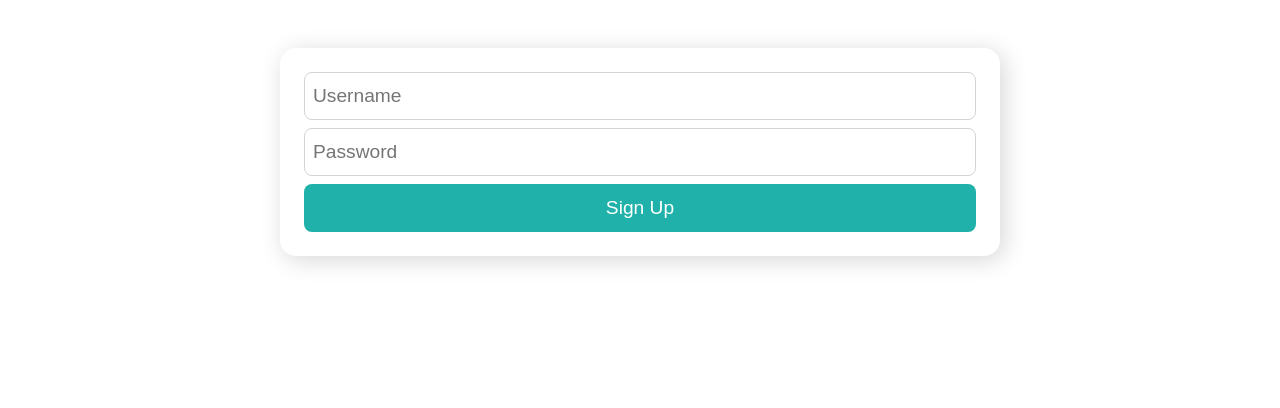
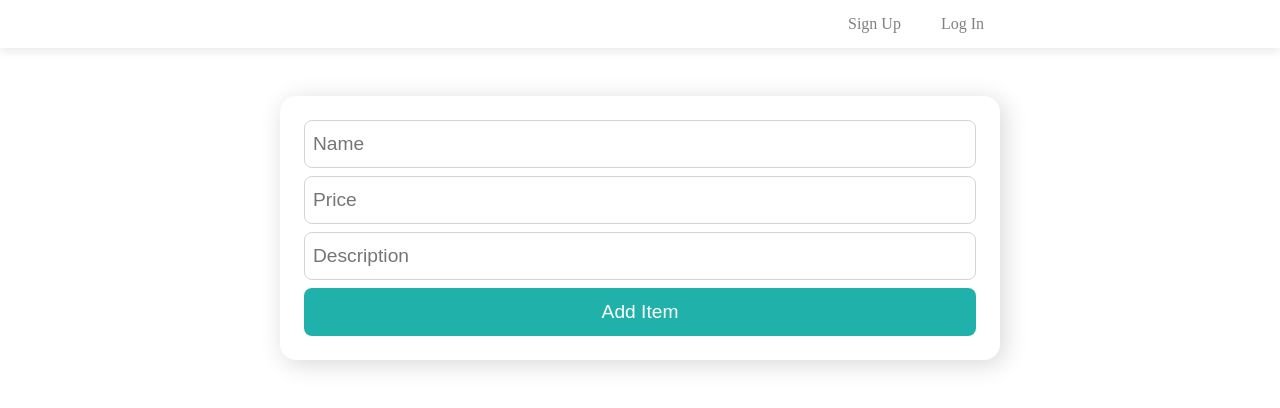
Before and after one commit to Build-Week-African-Marketplace-04/front-end, a React (Create React App) app in the folder sauti-africa/: page /add-item in a window 1280 px wide. Shown: the top 408 px of the page. Built offline with nearby package versions, Linux system fonts and the light colour scheme.

Commit message:
imported Router, built out the navigation and styled the nav bar

```diff
--- a/sauti-africa/src/App.css
+++ b/sauti-africa/src/App.css
@@ -117,20 +117,56 @@ button {
 	font-size: 1.2rem;
 }
 
-.App {
-	padding: 48px;
-}
-
 .container {
 	max-width: 720px;
 	margin: 0 auto;
 	padding: 24px;
 	background-color: white;
-	/* border: 1px solid lightgray; */
 	border-radius: 16px;
 	box-shadow: 4px 4px 24px rgba(0, 0, 0, 0.16);
 	display: flex;
 	flex-direction: column;
+}
+
+.nav-bar {
+	height: 48px;
+	margin-bottom: 48px;
+	padding: 8px 48px;
+	background-color: white;
+	box-shadow: 0px 4px 8px rgba(0, 0, 0, 0.08);
+}
+.nav-container {
+	max-width: 720px;
+	height: 100%;
+	margin: 0 auto;
+	display: flex;
+	align-items: center;
+	justify-content: space-between;
+}
+.main-nav-link {
+	margin-right: 8px;
+	padding: 8px 16px;
+	border: none;
+	border-radius: 8px;
+	background-color: lightseagreen;
+	color: white;
+	text-decoration: none;
+}
+.main-nav-link:hover {
+	background-color: darkslategrey;
+}
+.sub-nav-link {
+	margin-left: 8px;
+	padding: 8px 16px;
+	border: none;
+	border-radius: 8px;
+	background-color: white;
+	color: grey;
+	text-decoration: none;
+}
+.sub-nav-link:hover {
+	background-color: lightgray;
+	color: darkslategrey;
 }
 
 form {
--- a/sauti-africa/src/App.js
+++ b/sauti-africa/src/App.js
@@ -1,11 +1,33 @@
+import React from 'react'
+import { Routes, Route } from 'react-router-dom'
+
+// Styling
 import './App.css';
+
+// Components
+import Navigation from './components/Navigation';
+import ItemList from './components/ItemList';
+import AddItemForm from './components/AddItemForm';
+import Logout from './components/Logout';
 import Signup from './components/Signup';
+import Login from './components/Login';
 
 function App() {
+  const isLoggedIn = localStorage.getItem('token');
+
   return (
     <div className='App'>
+      <Navigation />
       <div className='container'>
-        <Signup />
+        <Routes>
+          {!isLoggedIn && <Route exact path='/' element={<Login/>}/>}
+          {isLoggedIn && <Route exact path='/' element={<ItemList/>}/>}
+          <Route path='/marketplace' element={<ItemList/>}/>
+          <Route path='/add-item' element={<AddItemForm/>}/>
+          <Route path='/logout' element={<Logout/>}/>
+          <Route path='/signup' element={<Signup/>}/>
+          <Route path='/login' element={<Login/>}/>
+        </Routes>
       </div>
     </div>
   );
--- a/sauti-africa/src/components/AddItemForm.js
+++ b/sauti-africa/src/components/AddItemForm.js
@@ -1,4 +1,4 @@
-import React from 'react';
+import React, { useState } from 'react';
 
 const AddItemForm = () => {
 
--- a/sauti-africa/src/components/ItemList.js
+++ b/sauti-africa/src/components/ItemList.js
@@ -8,17 +8,17 @@ const ItemList = () => {
 
 	// Functions
 	useEffect(() => {
-		axios.get('')
-			.then(res => {
-				console.log(res);
-				setItemList(res.data);
-			})
-			.catch(err => console.error(err));
+		// axios.get('')
+		// 	.then(res => {
+		// 		console.log(res);
+		// 		setItemList(res.data);
+		// 	})
+		// 	.catch(err => console.error(err));
 	}, []);
 
 	// DOM
 	return(
-		<div clasName='itemList'>
+		<div className='itemList'>
 			{itemList.map(item => <Item item={item} key={item.id}/>)}
 		</div>
 	);
--- a/sauti-africa/src/components/Navigation.js
+++ b/sauti-africa/src/components/Navigation.js
@@ -0,0 +1,25 @@
+import React from 'react';
+import { NavLink } from 'react-router-dom';
+
+const Navigation = () => {
+	const isLoggedIn = localStorage.getItem('token');
+
+	// DOM
+	return(
+		<div className='nav-bar'>
+			<div className='nav-container'>
+				<div className='main-nav'>
+					{isLoggedIn && <NavLink className='main-nav-link' to='/marketplace'>Marketplace</NavLink>}
+					{isLoggedIn && <NavLink className='main-nav-link' to='/add-item'>Add Item</NavLink>}
+				</div>
+				<div className='sub-nav'>
+					{isLoggedIn && <NavLink className='sub-nav-link' to='/logout'>Log Out</NavLink>}
+					{!isLoggedIn && <NavLink className='sub-nav-link' to='/signup'>Sign Up</NavLink>}
+					{!isLoggedIn && <NavLink className='sub-nav-link' to='/login'>Log In</NavLink>}
+				</div>
+			</div>
+		</div>
+	);
+}
+
+export default Navigation;
--- a/sauti-africa/src/index.js
+++ b/sauti-africa/src/index.js
@@ -1,12 +1,15 @@
 import React from 'react';
 import ReactDOM from 'react-dom';
+import { BrowserRouter as Router } from 'react-router-dom';
 import './index.css';
 import App from './App';
 import reportWebVitals from './reportWebVitals';
 
 ReactDOM.render(
   <React.StrictMode>
-    <App />
+    <Router>
+      <App />
+    </Router>
   </React.StrictMode>,
   document.getElementById('root')
 );
```
